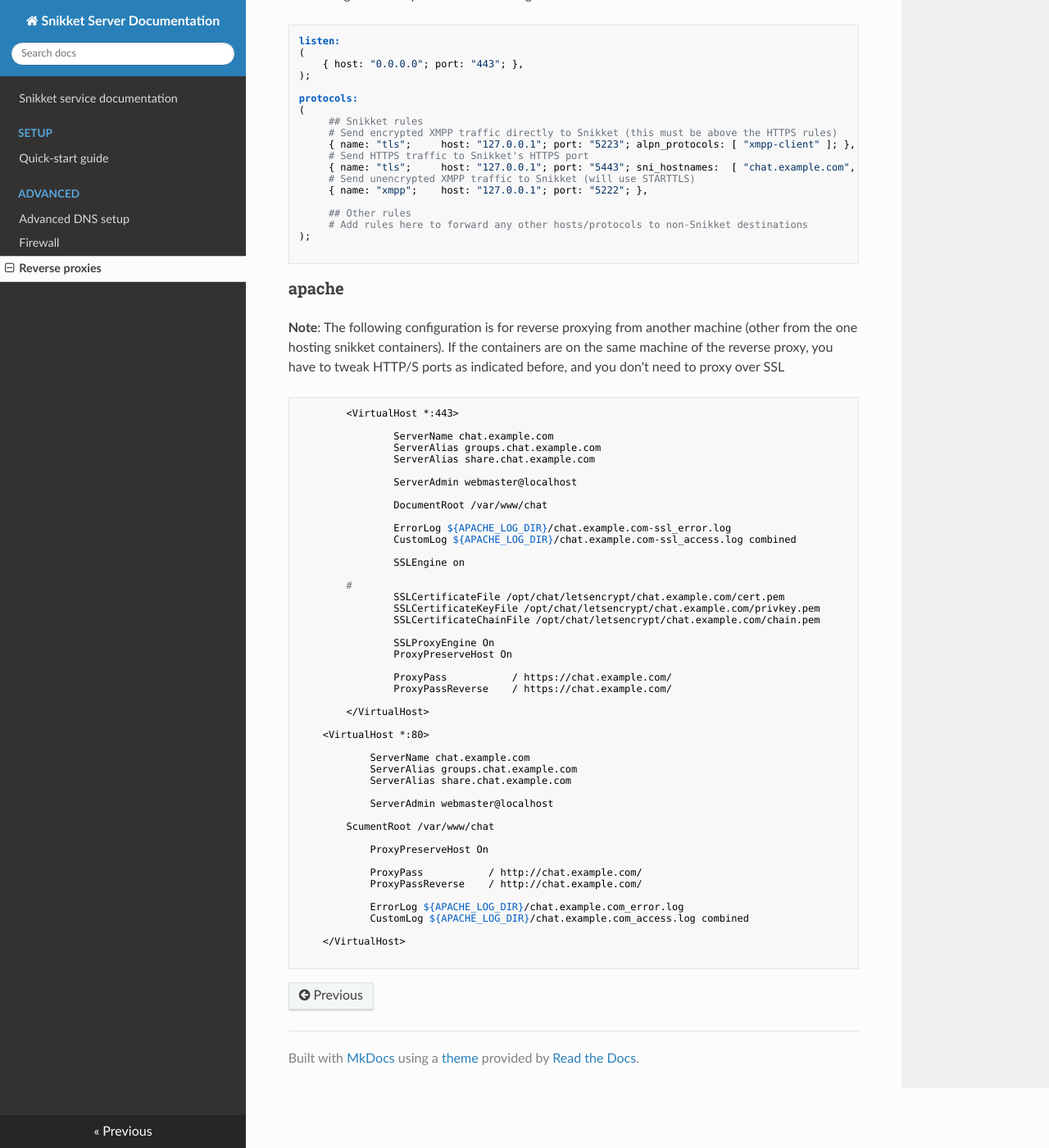
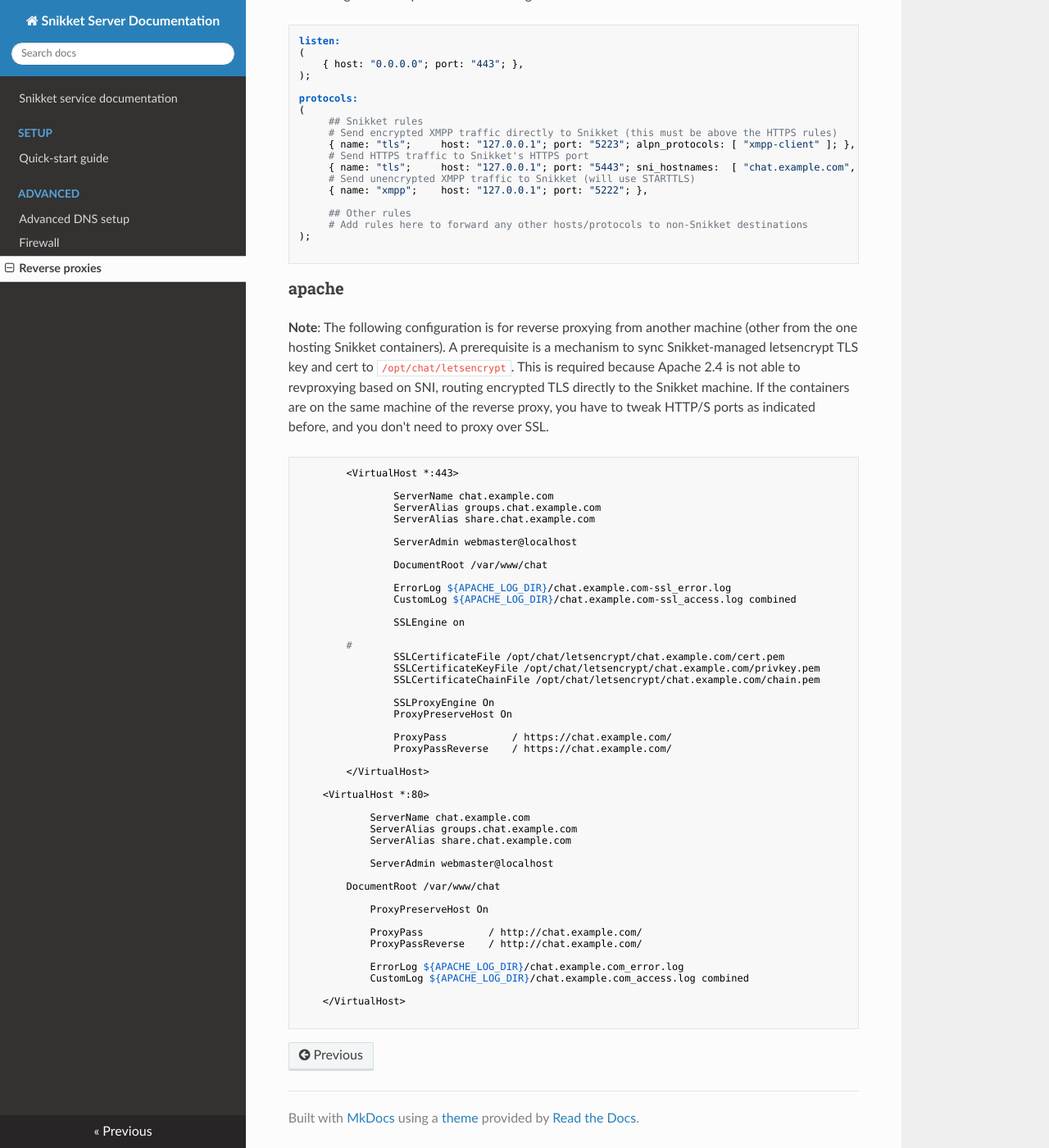
Before and after one commit to snikket-im/snikket-server, an MkDocs documentation site: the page built from docs/advanced/reverse_proxy.md, in a window 1280 px wide and 1400 px high, scrolled down 1883 px. Shown: the whole window at 82% size. Built offline with MkDocs 1.6.1, drawn with Linux system fonts in a browser that asks for light colours; nearby versions of some CDN libraries.

Commit message:
Update reverse_proxy.md

````diff
--- a/docs/advanced/reverse_proxy.md
+++ b/docs/advanced/reverse_proxy.md
@@ -113,9 +113,12 @@
 ### apache
 
 **Note**: The following configuration is for reverse proxying from another machine
-(other from the one hosting snikket containers). If the containers are on the same machine
+(other from the one hosting Snikket containers). A prerequisite is a mechanism to sync
+Snikket-managed letsencrypt TLS key and cert to `/opt/chat/letsencrypt`. This is required because
+Apache 2.4 is not able to revproxying based on SNI, routing encrypted TLS directly to the Snikket machine.
+If the containers are on the same machine
 of the reverse proxy, you have to tweak HTTP/S ports as indicated before, and you don't need
-to proxy over SSL
+to proxy over SSL.
 
 ```
         <VirtualHost *:443>
@@ -154,7 +157,7 @@
 
         	ServerAdmin webmaster@localhost
 
-		ScumentRoot /var/www/chat
+		DocumentRoot /var/www/chat
 
         	ProxyPreserveHost On
 
````
